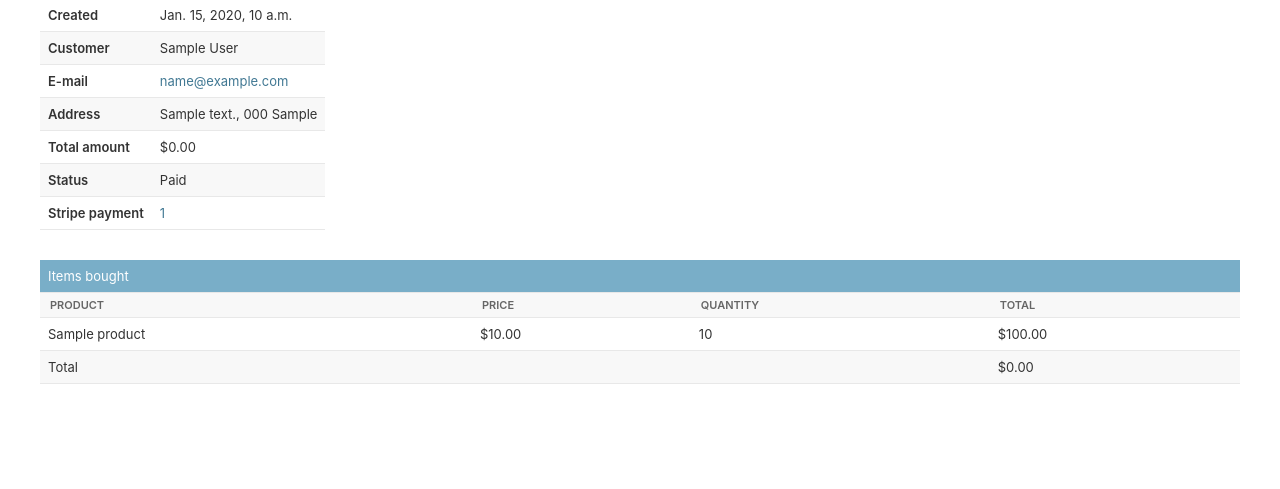
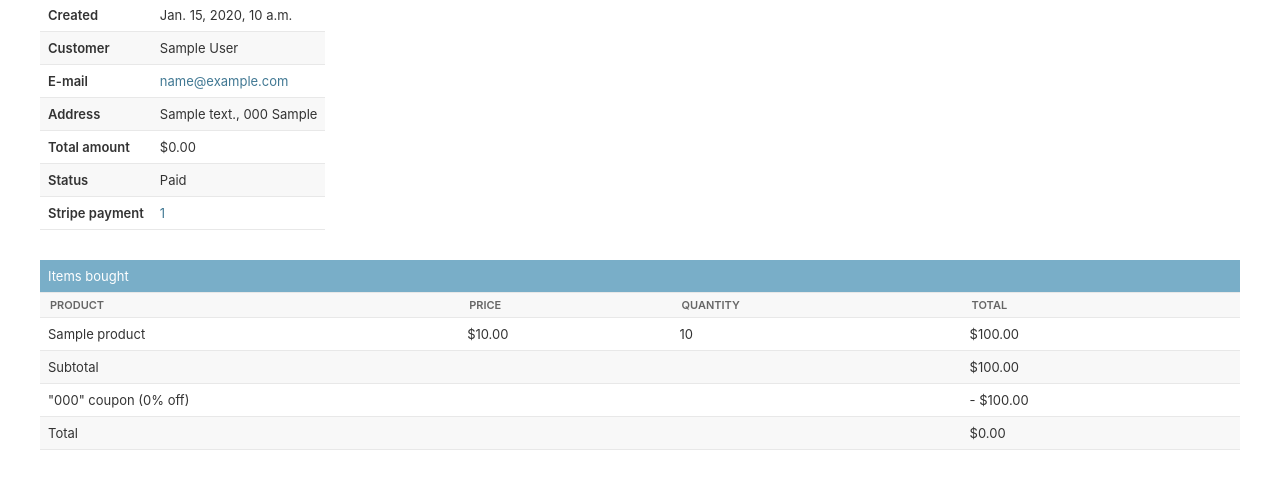
Before and after one commit to priyanshu-pj/My-Shop, a Django app: page /orders/admin/order/1/ in a window 1280 px wide. Shown: the part 151-640 px from the top of the page. Run offline with Django 4.2, Linux system fonts and the light colour scheme; a user stored in the database is signed in; tables that the repository leaves empty hold one stand-in row (values such as "Sample post"); parts of the project's set-up code (start-up, migrations or seed data) failed here and were passed over.

Commit message:
adding coupon to admin site and pdf invoices

```diff
--- a/orders/templates/admin/orders/order/detail.html
+++ b/orders/templates/admin/orders/order/detail.html
@@ -84,9 +84,26 @@
           <td class="num">${{ item.get_cost }}</td>
         </tr>
       {% endfor %}
+      {% if order.coupon %}
+        <tr class="subtotal">
+          <td colspan="3">Subtotal</td>
+          <td class="num">
+            ${{ order.get_total_cost_before_discount|floatformat:2 }}
+          </td>
+        </tr>
+        <tr>
+          <td colspan="3">
+            "{{ order.coupon.code }}" coupon
+            ({{ order.discount }}% off)
+          </td>
+          <td class="num neg">
+            - ${{ order.get_discount|floatformat:2 }}
+          </td>
+        </tr>
+      {% endif %}
       <tr class="total">
         <td colspan="3">Total</td>
-        <td class="num">${{ order.get_total_cost }}</td>
+        <td class="num">${{ order.get_total_cost|floatformat:2 }}</td>
       </tr>
     </tbody>
   </table>
```
Also changed, not shown: orders/templates/orders/order/pdf.html (+20 -1 lines).
